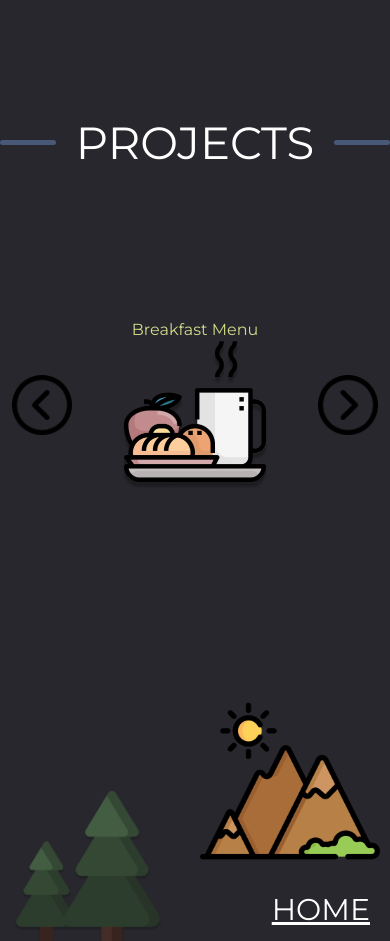
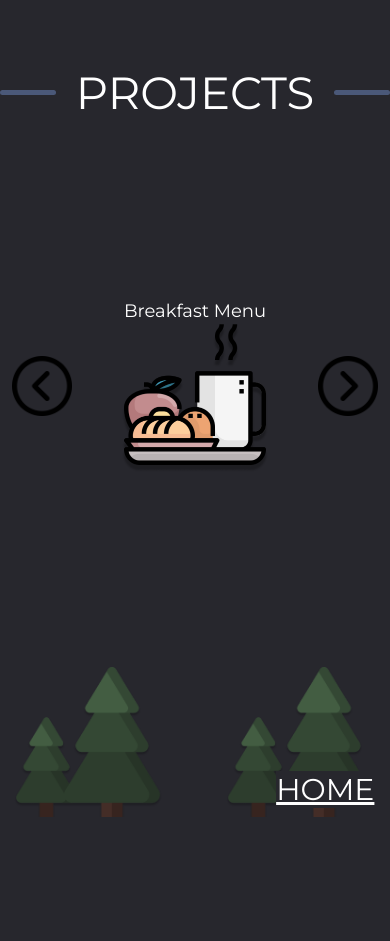
Before and after one commit to GLRose/GRportfolio, a plain HTML site: page projects.html in a window 390 px wide. After the commit the page ends 844 px from the top, so only its background shows below. Drawn offline with Linux system fonts and the light colour scheme.

Commit message:
removed mountain on right side of page for trees instead

```diff
--- a/projects.css
+++ b/projects.css
@@ -35,7 +35,7 @@ body {
 .project-card {
   display: flex;
   justify-content: center;
-  margin-top: 15rem;
+  margin-top: 18rem;
   gap: 5rem;
 }
 
@@ -64,8 +64,8 @@ body {
 }
 
 #project-titles {
-  font-size: 3rem;
-  color: rgb(211, 219, 139);
+  font-size: 2rem;
+  color: #fff;
 }
 
 .right {
@@ -87,11 +87,6 @@ body {
   height: 27rem;
 }
 
-.mountain {
-  height: 27rem;
-  margin-right: 1rem;
-}
-
 .home-button-container {
   display: flex;
   justify-content: center;
@@ -108,15 +103,21 @@ body {
 
 /* mobile  */
 @media (max-width: 768px) {
+  .header-container hr {
+    margin-top: 9rem;
+  }
+
+  .header-container p {
+    margin-top: 6.5rem;
+  }
   .project-card {
     touch-action: manipulate;
-    margin-bottom: 10rem;
   }
   .project-item {
     height: 15rem;
   }
   #project-titles {
-    font-size: 1.6rem;
+    font-size: 1.8rem;
   }
   .left img {
     height: 6rem;
@@ -126,15 +127,11 @@ body {
   }
   .trees {
     height: 15rem;
-    margin-top: 20rem;
-  }
-  .mountain {
-    height: 18rem;
-    margin-top: 10rem;
+    margin-top: 19.3rem;
   }
 
   .home-button-container {
     justify-content: flex-end;
-    margin-right: 2rem;
+    padding: 1% 4% 0% 0%;
   }
 }
--- a/projects.html
+++ b/projects.html
@@ -32,7 +32,7 @@
     </div>
     <div class="projects-landscape-scene">
       <img class="trees" src="./images/trees.png" alt="Trees" />
-      <img class="mountain" src="./images/mountain.png" alt="Mountain" />
+      <img class="trees" src="./images/trees.png" alt="Trees" />
     </div>
     <div class="home-button-container">
       <a href="./index.html" class="back-to-home">HOME</a>
```
